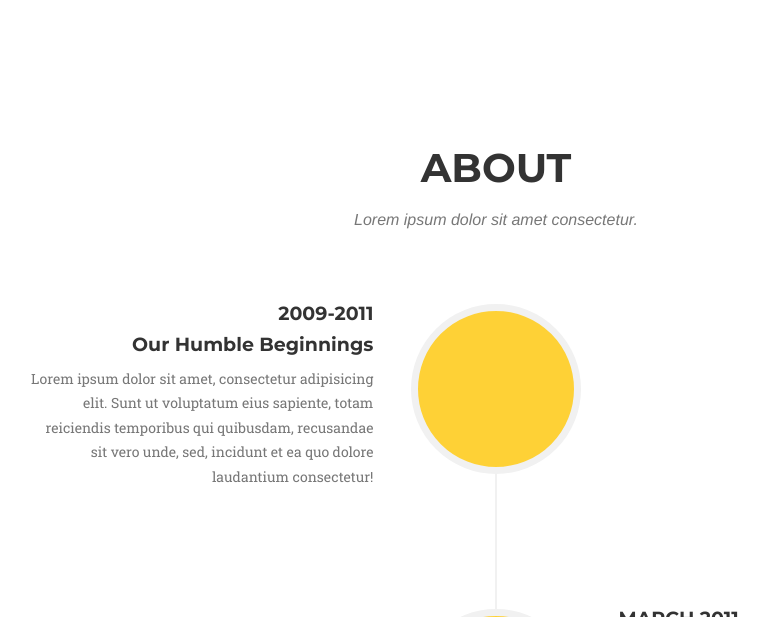
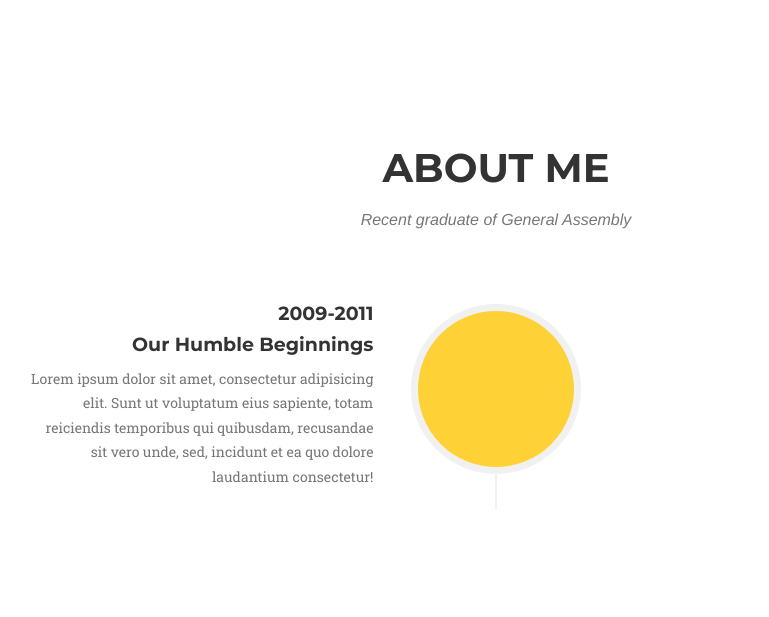
Before and after one commit to katemont/katemont.github.io, a Jekyll site: the page built from _posts/2014-07-17-project-2.markdown, in a window 1280 px wide and 1400 px high, cut to the strip 783-1400 px from the top of the window. Shown: the whole strip, without its empty margins (144-913 px from the left). Built offline with Jekyll 4.4.1, drawn with Linux system fonts in a browser that asks for light colours; some web fonts are replaced; some of the changed text lies outside the part shown.

Commit message:
editing font awesome icons for contact session and skills

```diff
--- a/_includes/about.html
+++ b/_includes/about.html
@@ -3,8 +3,8 @@
         <div class="container">
             <div class="row">
                 <div class="col-lg-12 text-center">
-                    <h2 class="section-heading">About</h2>
-                    <h3 class="section-subheading text-muted">Lorem ipsum dolor sit amet consectetur.</h3>
+                    <h2 class="section-heading">About Me</h2>
+                    <h3 class="section-subheading text-muted">Recent graduate of General Assembly</h3>
                 </div>
             </div>
             <div class="row">
@@ -23,7 +23,7 @@
                                     <p class="text-muted">Lorem ipsum dolor sit amet, consectetur adipisicing elit. Sunt ut voluptatum eius sapiente, totam reiciendis temporibus qui quibusdam, recusandae sit vero unde, sed, incidunt et ea quo dolore laudantium consectetur!</p>
                                 </div>
                             </div>
-                        </li>
+<!--                         </li>
                         <li class="timeline-inverted">
                             <div class="timeline-image">
                                 <img class="img-circle img-responsive" src="img/about/2.jpg" alt="">
@@ -72,7 +72,7 @@
                                     <br>Of Our
                                     <br>Story!</h4>
                             </div>
-                        </li>
+                        </li> -->
                     </ul>
                 </div>
             </div>
--- a/_includes/contact.html
+++ b/_includes/contact.html
@@ -3,41 +3,35 @@
         <div class="row">
             <div class="col-lg-12 text-center">
                 <h2 class="section-heading">Contact Me</h2>
-                    <h3 class="section-subheading text-muted">Lorem ipsum dolor sit amet consectetur.</h3>
+                <h3 class="section-subheading text-muted">Say hi or ask me a question.</h3>
             </div>
         </div>
-            <div class="row">
-                <div class="col-lg-12">
-                    <form name="sentMessage" id="contactForm" novalidate>
-                        <div class="row">
-                            <div class="col-md-6">
-                                <div class="form-group">
-                                    <input type="text" class="form-control" placeholder="Your Name *" id="name" required data-validation-required-message="Please enter your name.">
-                                    <p class="help-block text-danger"></p>
+        <div class="row text-center">
+            <div class="col-md-4">
+                <span class="fa-stack fa-4x">
+                    <i class="fa fa-circle fa-stack-2x text-primary"></i>
+                    <i class="fa fa-envelope-o fa-stack-1x fa-inverse"></i>
+                </span>
+                <h4 class="service-heading">Email</h4>
+                <p class="text-muted">Lorem ipsum dolor sit amet, consectetur adipisicing elit. Minima maxime quam architecto quo inventore harum ex magni, dicta impedit.</p>
             </div>
-                                <div class="form-group">
-                                    <input type="email" class="form-control" placeholder="Your Email *" id="email" required data-validation-required-message="Please enter your email address.">
-                                    <p class="help-block text-danger"></p>
+            <div class="col-md-4">
+                <span class="fa-stack fa-4x">
+                    <i class="fa fa-circle fa-stack-2x text-primary"></i>
+                    <i class="fa fa-github-square fa-stack-1x fa-inverse"></i>
+                </span>
+                <h4 class="service-heading">Github</h4>
+                <p class="text-muted">Lorem ipsum dolor sit amet, consectetur adipisicing elit. Minima maxime quam architecto quo inventore harum ex magni, dicta impedit.</p>
             </div>
-                                <div class="form-group">
-                                    <input type="tel" class="form-control" placeholder="Your Phone *" id="phone" required data-validation-required-message="Please enter your phone number.">
-                                    <p class="help-block text-danger"></p>
+            <div class="col-md-4">
+                <span class="fa-stack fa-4x">
+                    <i class="fa fa-circle fa-stack-2x text-primary"></i>
+                    <i class="fa fa-twitter fa-stack-1x fa-inverse"></i>
+                </span>
+                <h4 class="service-heading">Twitter</h4>
+                <p class="text-muted">Lorem ipsum dolor sit amet, consectetur adipisicing elit. Minima maxime quam architecto quo inventore harum ex magni, dicta impedit.</p>
             </div>
         </div>
-                            <div class="col-md-6">
-                                <div class="form-group">
-                                    <textarea class="form-control" placeholder="Your Message *" id="message" required data-validation-required-message="Please enter a message."></textarea>
-                                    <p class="help-block text-danger"></p>
-                                </div>
-                            </div>
-                            <div class="clearfix"></div>
-                            <div class="col-lg-12 text-center">
-                                <div id="success"></div>
-                                <button type="submit" class="btn btn-xl">Send Message</button>
-                            </div>
-                        </div>
-                    </form>
-                </div>
-            </div>
+
     </div>
 </section>
--- a/_includes/css/agency.css
+++ b/_includes/css/agency.css
@@ -176,7 +176,7 @@ fieldset[disabled] .btn-xl.active {
 }
 
 .navbar-default .navbar-brand {
-    font-family: "Kaushan Script","Helvetica Neue",Helvetica,Arial,cursive;
+    font-family: 'Lobster',"Helvetica Neue",Helvetica,Arial,cursive;
     color: #{{ site.color.primary }};
 }
 
--- a/_includes/head.html
+++ b/_includes/head.html
@@ -14,6 +14,7 @@
     <link rel="stylesheet" href="{{ "/css/font-awesome/css/font-awesome.min.css" | prepend: site.baseurl }}">
     <link href="http://fonts.googleapis.com/css?family=Montserrat:400,700" rel="stylesheet" type="text/css">
     <link href='http://fonts.googleapis.com/css?family=Kaushan+Script' rel='stylesheet' type='text/css'>
+    <link href='http://fonts.googleapis.com/css?family=Lobster' rel='stylesheet' type='text/css'>
     <link href="http://fonts.googleapis.com/css?family=Lato:400,700,400italic,700italic" rel="stylesheet" type="text/css">
     <link href='http://fonts.googleapis.com/css?family=Droid+Serif:400,700,400italic,700italic' rel='stylesheet' type='text/css'>
     <link href='http://fonts.googleapis.com/css?family=Roboto+Slab:400,100,300,700' rel='stylesheet' type='text/css'>
--- a/_includes/services.html
+++ b/_includes/services.html
@@ -11,9 +11,9 @@
                 <div class="col-md-4">
                     <span class="fa-stack fa-4x">
                         <i class="fa fa-circle fa-stack-2x text-primary"></i>
-                        <i class="fa fa-shopping-cart fa-stack-1x fa-inverse"></i>
+                        <i class="fa fa-sitemap fa-stack-1x fa-inverse"></i>
                     </span>
-                    <h4 class="service-heading">Front-End</h4>
+                    <h4 class="service-heading">Project Management and Planning</h4>
                     <p class="text-muted">Lorem ipsum dolor sit amet, consectetur adipisicing elit. Minima maxime quam architecto quo inventore harum ex magni, dicta impedit.</p>
                 </div>
                 <div class="col-md-4">
@@ -21,15 +21,15 @@
                         <i class="fa fa-circle fa-stack-2x text-primary"></i>
                         <i class="fa fa-laptop fa-stack-1x fa-inverse"></i>
                     </span>
-                    <h4 class="service-heading">Back-End</h4>
+                    <h4 class="service-heading">Front-End Development</h4>
                     <p class="text-muted">Lorem ipsum dolor sit amet, consectetur adipisicing elit. Minima maxime quam architecto quo inventore harum ex magni, dicta impedit.</p>
                 </div>
                 <div class="col-md-4">
                     <span class="fa-stack fa-4x">
                         <i class="fa fa-circle fa-stack-2x text-primary"></i>
-                        <i class="fa fa-lock fa-stack-1x fa-inverse"></i>
+                        <i class="fa fa-keyboard-o fa-stack-1x fa-inverse"></i>
                     </span>
-                    <h4 class="service-heading">Project Management</h4>
+                    <h4 class="service-heading">Back-End Development</h4>
                     <p class="text-muted">Lorem ipsum dolor sit amet, consectetur adipisicing elit. Minima maxime quam architecto quo inventore harum ex magni, dicta impedit.</p>
                 </div>
             </div>
--- a/_posts/2014-07-17-project-2.markdown
+++ b/_posts/2014-07-17-project-2.markdown
@@ -1,6 +1,6 @@
 ---
 title: Cheerups
-subtitle: Share Messages With Friends
+subtitle: A Twitter-like App to Share Messages
 layout: default
 modal-id: 2
 date: 2014-07-17
```
Also changed, not shown: img/map-image.png (deleted). Lines whose indentation alone changed are shown as unchanged.
